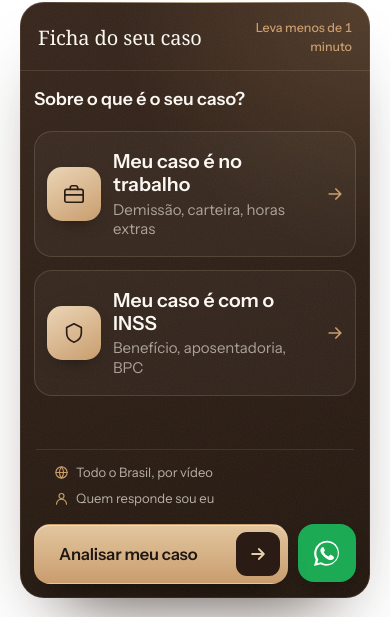
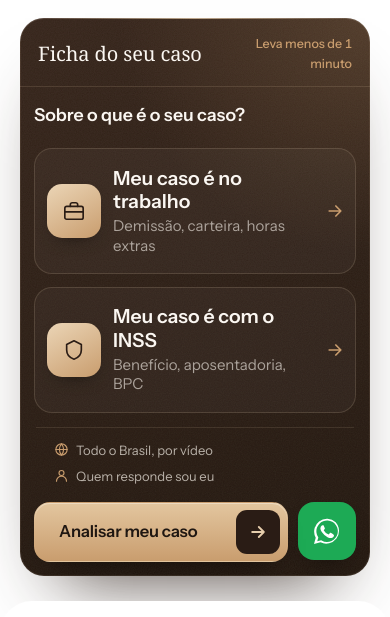
Before and after one commit to vitimfritz1-dotcom/fritz-advocacia, a plain HTML site: page index.html in a window 390 px wide. Shown: the part 227-844 px from the top of the page. Drawn offline with nearby package versions, Linux system fonts and the light colour scheme; a web font is replaced by a local one.

Commit message:
Add files via upload

```diff
--- a/index.html
+++ b/index.html
@@ -720,6 +720,15 @@ h2 mark{background:none;color:var(--paisley-2);font-family:var(--serif-i);font-s
  .pic figcaption b{font-size:12.5px;white-space:nowrap}.pic figcaption .oabn{font-size:11.5px;white-space:nowrap}
 }
 @media (min-width:980px){.f-trust{display:none}}
+/* v6.1: ficha do tamanho do conteúdo (sem vazio) e mais respiro após o título */
+@media (max-width:979px){
+ .hero{min-height:0}
+ .hero .wrap{min-height:0;padding-bottom:clamp(20px,3svh,32px)}
+ .hero .file{flex:0 0 auto}
+ .hero .body{gap:clamp(22px,3.4svh,32px)}
+ .hero .f-body{min-height:0}
+ .hero .f-pick{justify-content:flex-start}
+}
 </style>
 </head>
 <body>
```
